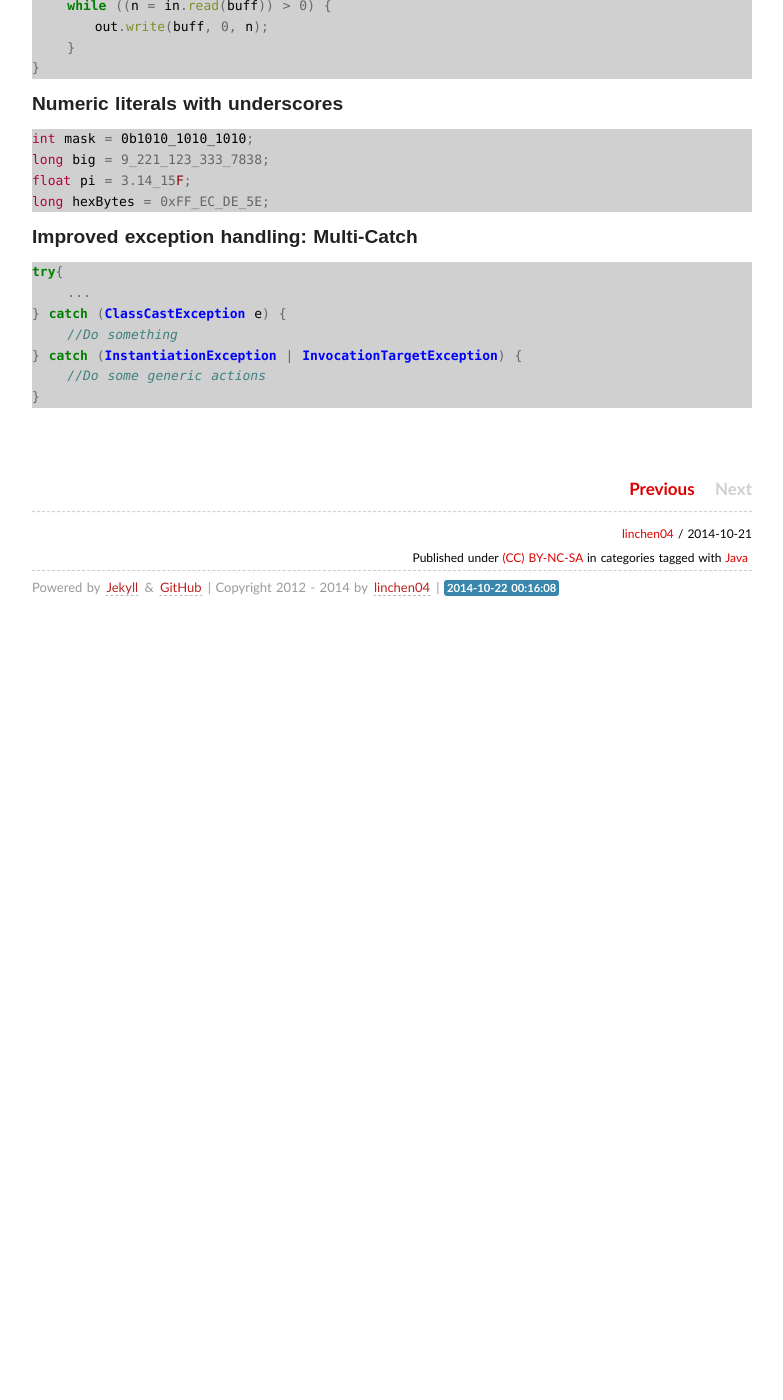
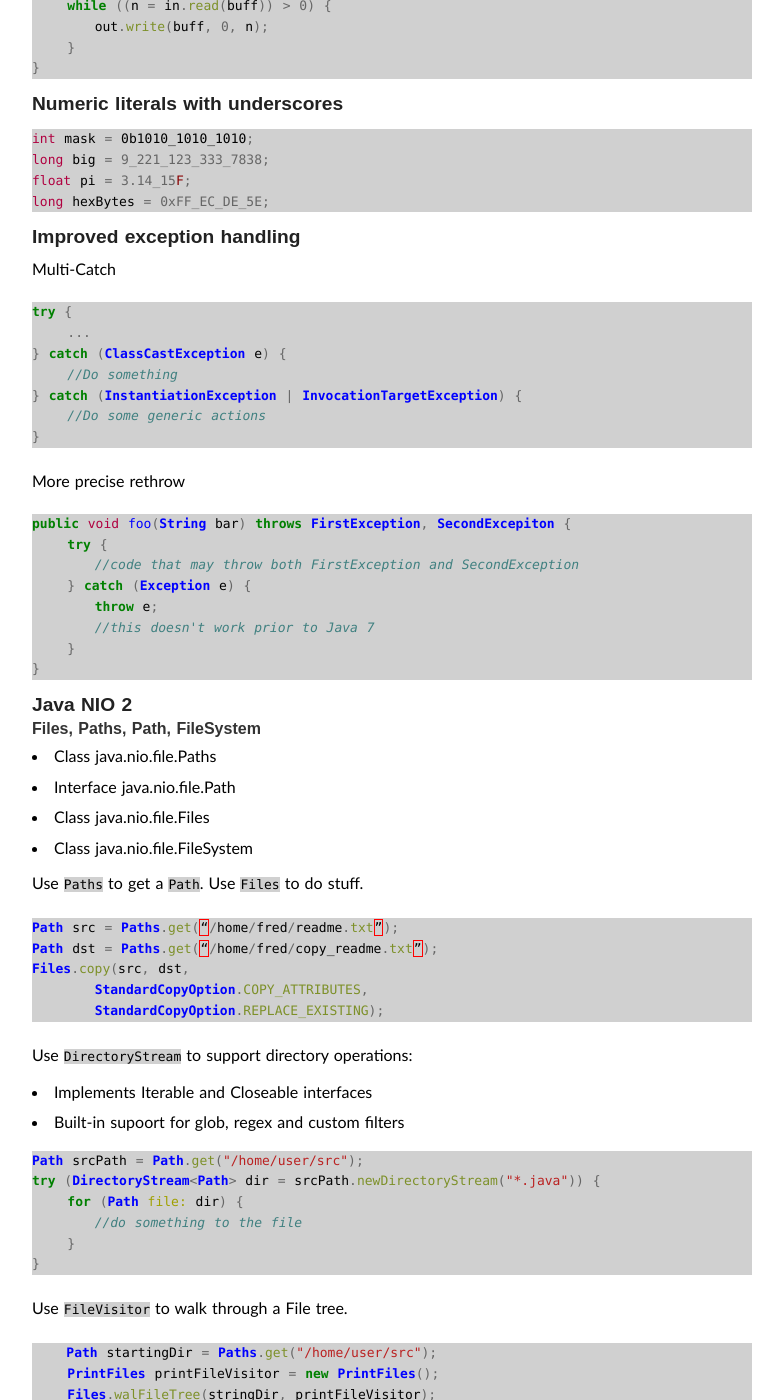
Before and after one commit to lchenn/linchen04.github.io, a Jekyll site: the page built from _posts/2014-10-21-java-7-new-features.md, in a window 1280 px wide and 1400 px high, scrolled down 722 px. Shown: the whole window, without its empty margins (248-1031 px from the left). Built offline with Jekyll 4.4.1, drawn with Linux system fonts in a browser that asks for light colours; some web fonts are replaced; Markdown is read by kramdown in place of the engine named in the settings; comment, search, counter and statistics services are not loaded; before the commit the page ends 1352 px from its top, so only the background shows below that; some of the changed text lies outside the part shown.

Commit message:
Added more content to java 7 new features

````diff
--- a/_posts/2014-10-21-java-7-new-features.md
+++ b/_posts/2014-10-21-java-7-new-features.md
@@ -52,9 +52,12 @@ float pi = 3.14_15F;
 long hexBytes = 0xFF_EC_DE_5E;
 ```
 
-### Improved exception handling: Multi-Catch
+### Improved exception handling
+
+Multi-Catch
+
 ```java
-try{
+try {
     ...
 } catch (ClassCastException e) {
     //Do something
@@ -62,3 +65,67 @@ try{
     //Do some generic actions
 }
 ```
+
+More precise rethrow
+
+```java
+public void foo(String bar) throws FirstException, SecondExcepiton {
+    try {
+	//code that may throw both FirstException and SecondException
+    } catch (Exception e) {
+	throw e;
+	//this doesn't work prior to Java 7
+    }
+}
+```
+
+### Java NIO 2
+#### Files, Paths, Path, FileSystem
+- Class java.nio.file.Paths
+- Interface  java.nio.file.Path
+- Class java.nio.file.Files
+- Class java.nio.file.FileSystem
+
+Use ```Paths``` to get a ```Path```. Use ```Files``` to do stuff.
+
+```java
+Path src = Paths.get(“/home/fred/readme.txt”);
+Path dst = Paths.get(“/home/fred/copy_readme.txt”);
+Files.copy(src, dst,
+	StandardCopyOption.COPY_ATTRIBUTES,
+	StandardCopyOption.REPLACE_EXISTING);
+```
+
+Use ```DirectoryStream``` to support directory operations:
+- Implements Iterable and Closeable interfaces
+- Built-in supoort for glob, regex and custom filters
+
+```java
+Path srcPath = Path.get("/home/user/src");
+try (DirectoryStream<Path> dir = srcPath.newDirectoryStream("*.java")) {
+    for (Path file: dir) {
+	//do something to the file
+    }
+}
+```
+
+Use ```FileVisitor``` to walk through a File tree.
+
+```java
+    Path startingDir = Paths.get("/home/user/src");
+    PrintFiles printFileVisitor = new PrintFiles();
+    Files.walFileTree(stringDir, printFileVisitor);
+```
+
+### JDBC 4.1
+Try-with-resources statement to automatically close resource of type Connection, ResultSet, and Statement
+
+```java
+try (Statement statement = conn.createStatement()) {
+    // ...
+}
+```
+
+
+##### Reference
+- Examples came from [here](http://www.slideshare.net/boulderjug/55-things-in-java-7)
````
Also changed, not shown: _posts/2014-10-21-learning-guava.md (added, +20 -0 lines).
